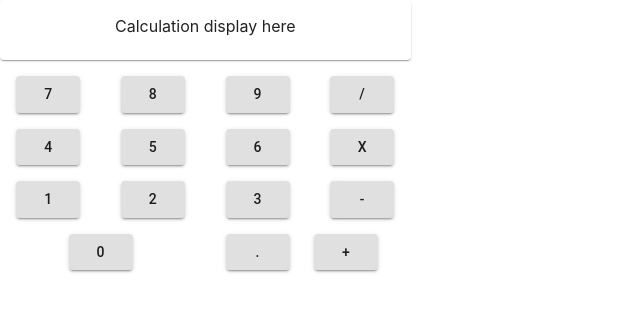
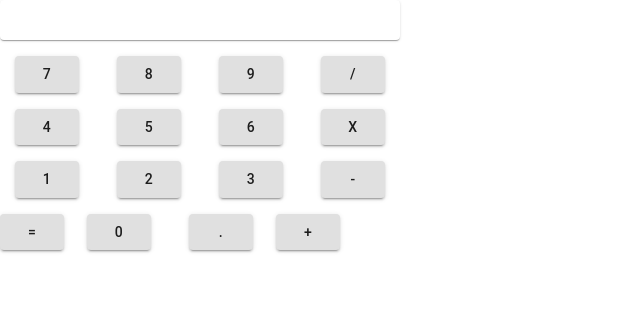
Before and after one commit to meyermeyer/calculator, a React (Create React App) app: page / in a window 1280 px wide. Shown: the top 312 px of the page, without its empty margins (0-640 px from the left). Built offline with nearby package versions, Linux system fonts and the light colour scheme.

Commit message:
setup saga and reducer

```diff
--- a/package.json
+++ b/package.json
@@ -7,7 +7,12 @@
     "nodemon": "^1.19.1",
     "react": "^16.8.6",
     "react-dom": "^16.8.6",
+    "react-redux": "^7.1.0",
     "react-scripts": "3.0.1",
+    "redux": "^4.0.1",
+    "redux-logger": "^3.0.6",
+    "redux-saga": "^1.0.3",
+    "saga": "^4.0.0-alpha",
     "save": "^2.4.0"
   },
   "scripts": {
--- a/src/Components/Calculator/Calculator.jsx
+++ b/src/Components/Calculator/Calculator.jsx
@@ -1,69 +1,122 @@
 import React, {Component} from 'react'
+import {connect} from 'react-redux'
 
 import {Grid, Button, Card, CardContent} from '@material-ui/core'
 
 class Calculator extends Component{
+    state={
+        valueA: [],
+        valueB: [],
+        operator: ''
+    }
+
+    handleSubmit = () => {
+        console.log('submit', parseFloat(this.state.valueA))
+        this.props.dispatch({type:'SUBMIT_CALCULATION',
+                            payload:
+                                {
+
+                                }
+                            })
+    }
+
+    handleClickFor(param){
+        console.log(param)
+        if (param === '/' || param === 'x' || param === '-' || param === '+'){
+            console.log('operator', param)
+            //store the operator in local state
+            this.setState({
+                ...this.state,
+                operator: param
+            })
+        }
+        //if no operator has been set, number inputs affect valueA
+        else if (!this.state.operator){
+            console.log('number', param)
+            let a = [...this.state.valueA, param]
+            this.setState({
+                ...this.state,
+                valueA: a
+            })
+        }
+        //once operator is selected, buttons effect valueB
+        else {
+            let b = [...this.state.valueB, param]
+            this.setState({
+                ...this.state,
+                valueB: b
+            })
+        }
+
+    }
+
     render(){
+        console.log('state', this.state)
         return(
-            <Grid container xs={4} spacing={2}>
+            <Grid container spacing={2}>
+                <Grid container item xs={4} spacing={2}>
                     <Grid item xs={12}>
                         <Card>
                             <CardContent>
-                            Calculation display here
+                                {this.state.valueA} {this.state.operator} {this.state.valueB}
                         </CardContent>
                         </Card>
                     </Grid>
                     <Grid container item spacing={1}>
                         <Grid item xs={3}>
-                        <Button variant="contained">7</Button>
+                            <Button variant="contained" onClick={() => { this.handleClickFor(7) }}>7</Button>
                         </Grid>
                         <Grid item xs={3}>
-                        <Button variant="contained">8</Button>
+                            <Button variant="contained" onClick={() => { this.handleClickFor(8) }}>8</Button>
                         </Grid>
                         <Grid item xs={3}>
-                        <Button variant="contained">9</Button>
+                            <Button variant="contained" onClick={() => { this.handleClickFor(9) }}>9</Button>
                         </Grid>
                         <Grid item xs={3}>
-                        <Button variant="contained">/</Button>
+                            <Button variant="contained" onClick={() => { this.handleClickFor('/') }}>/</Button>
                         </Grid>
                     </Grid>
                     <Grid container item spacing={1}>
                         <Grid item xs={3}>
-                        <Button variant="contained">4</Button>
+                            <Button variant="contained" onClick={() => { this.handleClickFor(4) }}>4</Button>
                         </Grid>
                         <Grid item xs={3}>
-                        <Button variant="contained">5</Button>
+                            <Button variant="contained" onClick={() => { this.handleClickFor(5) }}>5</Button>
                         </Grid>
                         <Grid item xs={3}>
-                        <Button variant="contained">6</Button>
+                            <Button variant="contained" onClick={() => { this.handleClickFor(6) }}>6</Button>
                         </Grid>
                         <Grid item xs={3}>
-                        <Button variant="contained">x</Button>
+                            <Button variant="contained" onClick={() => { this.handleClickFor('x') }}>x</Button>
                         </Grid>
                     </Grid>
                     <Grid container item spacing={1}>
                         <Grid item xs={3}>
-                        <Button variant="contained">1</Button>
+                            <Button variant="contained" onClick={() => { this.handleClickFor(1) }}>1</Button>
                         </Grid>
                         <Grid item xs={3}>
-                        <Button variant="contained">2</Button>
+                            <Button variant="contained" onClick={() => { this.handleClickFor(2) }}>2</Button>
                         </Grid>
                         <Grid item xs={3}>
-                        <Button variant="contained">3</Button>
+                            <Button variant="contained" onClick={() => { this.handleClickFor(3) }}>3</Button>
                         </Grid>
                         <Grid item xs={3}>
-                        <Button variant="contained">-</Button>
+                            <Button variant="contained" onClick={() => { this.handleClickFor('-') }}>-</Button>
                         </Grid>
                     </Grid>
                     <Grid container item spacing={1}>
-                    <Grid item xs={6}>
-                        <Button variant="contained">0</Button>
+                        <Grid item s={3}>
+                            <Button variant="contained" onClick={this.handleSubmit}>=</Button>
                         </Grid>
                         <Grid item xs={3}>
-                        <Button variant="contained">.</Button>
+                            <Button variant="contained" onClick={() => { this.handleClickFor(0) }}>0</Button>
+                        </Grid>
+                        <Grid item xs={3}>
+                            <Button variant="contained" onClick={() => { this.handleClickFor('.') }}>.</Button>
                         </Grid>
                         <Grid item s={3}>
-                        <Button variant="contained">+</Button>
+                            <Button variant="contained" onClick={() => { this.handleClickFor('+') }}>+</Button>
+                        </Grid>
                     </Grid>
                 </Grid>
             </Grid>
@@ -71,5 +124,7 @@ class Calculator extends Component{
         )
     }
 }
-
-export default Calculator;
+const mapStateToProps = reduxState=>({
+    reduxState
+})
+export default connect(mapStateToProps)(Calculator);
--- a/src/index.js
+++ b/src/index.js
@@ -1,10 +1,40 @@
 import React from 'react';
 import ReactDOM from 'react-dom';
+import { createStore, applyMiddleware } from 'redux';
+import { Provider } from 'react-redux';
+import createSagaMiddleware from 'redux-saga';
+import logger from 'redux-logger';
 import './index.css';
 import App from './Components/App/App';
 import * as serviceWorker from './serviceWorker';
 
-ReactDOM.render(<App />, document.getElementById('root'));
+
+import rootReducer from './redux/reducers'; // imports ./redux/reducers/index.js
+import rootSaga from './redux/sagas'; // imports ./redux/sagas/index.js
+const sagaMiddleware = createSagaMiddleware();
+
+// this line creates an array of all of redux middleware you want to use
+// we don't want a whole ton of console logs in our production code
+// logger will only be added to your project if your in development mode
+const middlewareList = process.env.NODE_ENV === 'development' ?
+    [sagaMiddleware, logger] :
+    [sagaMiddleware];
+
+const store = createStore(
+    // tells the saga middleware to use the rootReducer
+    // rootSaga contains all of our other reducers
+    rootReducer,
+    // adds all middleware to our project including saga and logger
+    applyMiddleware(...middlewareList),
+);
+
+sagaMiddleware.run(rootSaga);
+
+ReactDOM.render(
+    <Provider store={store}>
+        <App />
+    </Provider>,
+document.getElementById('root'));
 
 // If you want your app to work offline and load faster, you can change
 // unregister() to register() below. Note this comes with some pitfalls.
--- /dev/null
+++ b/src/redux/reducers/index.js
@@ -0,0 +1,7 @@
+import { combineReducers } from 'redux';
+
+const rootReducer = combineReducers({
+
+});
+
+export default rootReducer;
--- /dev/null
+++ b/src/redux/sagas/index.js
@@ -0,0 +1,7 @@
+import { all } from 'redux-saga/effects';
+
+export default function* rootSaga() {
+    yield all([
+
+    ]);
+}
```
Also changed, not shown: 1 other file (tests, documents, lock files or other folders). Lines whose indentation alone changed are shown as unchanged.
